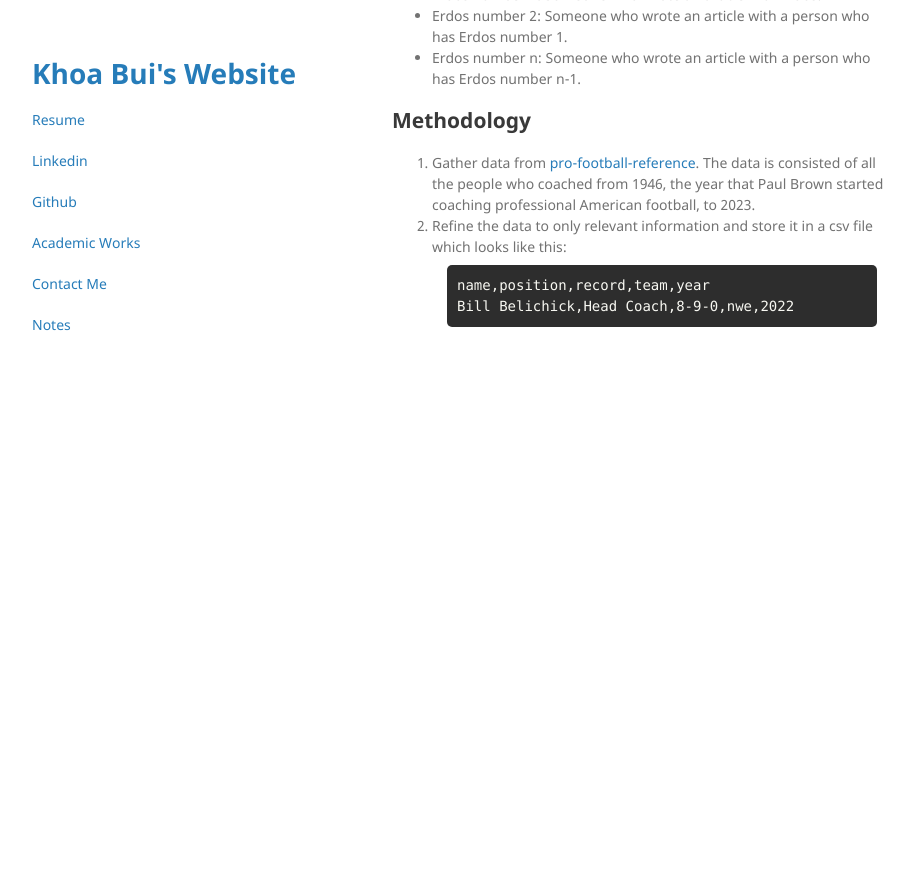
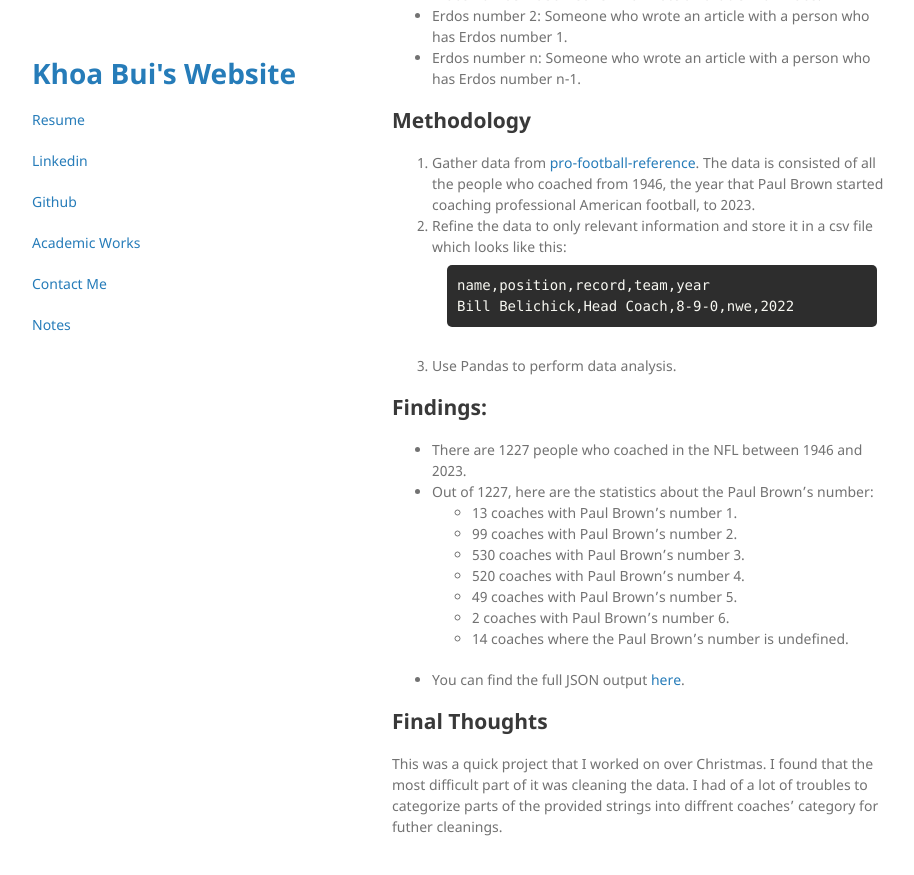
Before and after one commit to khoabuiv/khoabuiv.github.io, a Jekyll site: the page built from blogs/paul_browns_number.md, in a window 1280 px wide and 900 px high, scrolled down 862 px. Shown: the top 875 px of the window, without its empty margins (178-1092 px from the left). Built offline with Jekyll 4.4.1, drawn with Linux system fonts in a browser that asks for light colours; before the commit the page ends 1267 px from its top, so only the background shows below that.

Commit message:
Update paul_browns_number.md

````diff
--- a/blogs/paul_browns_number.md
+++ b/blogs/paul_browns_number.md
@@ -32,3 +32,19 @@ The mathematician Paul Erdos was the most prolific mathematicians of the 20th ce
 name,position,record,team,year
 Bill Belichick,Head Coach,8-9-0,nwe,2022
 ```
+3. Use Pandas to perform data analysis.
+
+## Findings:
+- There are 1227 people who coached in the NFL between 1946 and 2023.
+- Out of 1227, here are the statistics about the Paul Brown's number:
+    - 13 coaches with Paul Brown's number 1.
+    - 99 coaches with Paul Brown's number 2.
+    - 530 coaches with Paul Brown's number 3.
+    - 520 coaches with Paul Brown's number 4.
+    - 49 coaches with Paul Brown's number 5.
+    - 2 coaches with Paul Brown's number 6.
+    - 14 coaches where the Paul Brown's number is undefined.
+- You can find the full JSON output [here](https://github.com/khoabuiv/Brown-s-Number-Public/blob/main/Paul_Brown_numbers.json).
+
+## Final Thoughts
+This was a quick project that I worked on over Christmas. I found that the most difficult part of it was cleaning the data. I had of a lot of troubles to categorize parts of the provided strings into diffrent coaches' category for futher cleanings.
````
